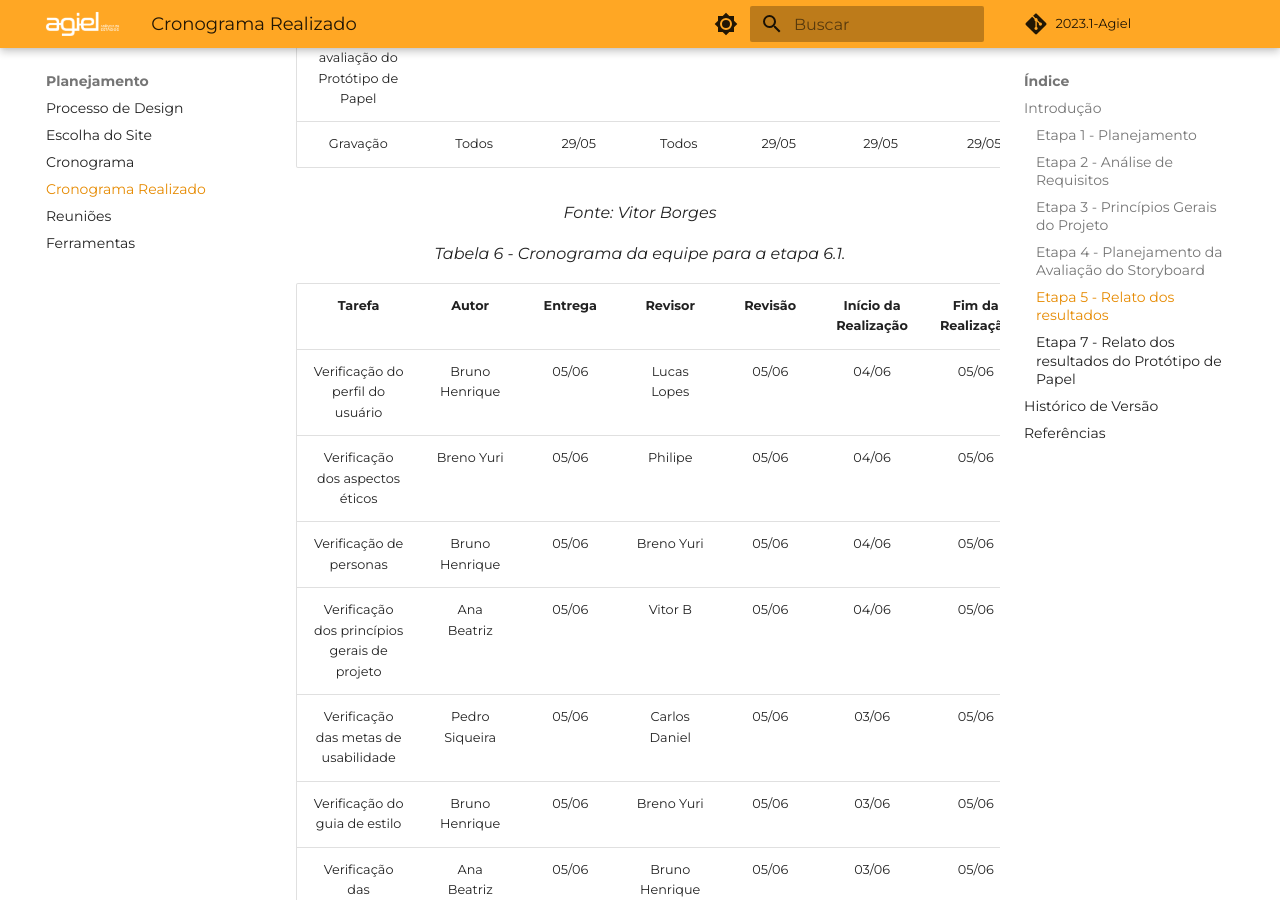
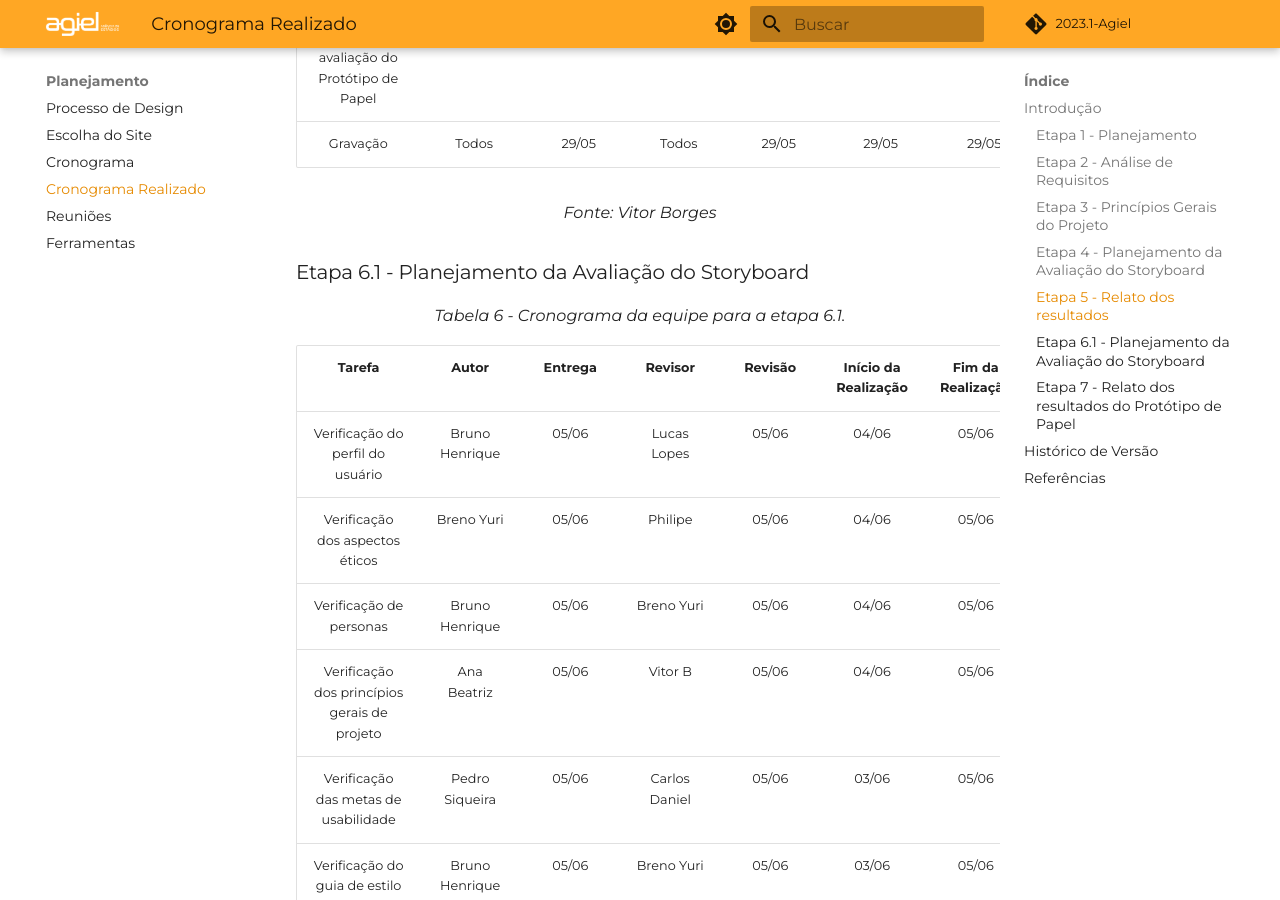
Before and after one commit to Interacao-Humano-Computador/2023.1-Agiel, an MkDocs documentation site: the page built from docs/planejamento/cronograma_realizado.md, in a window 1280 px wide and 900 px high, scrolled down 4144 px. Built offline with MkDocs 1.6.1 and Material for MkDocs 9.7.7, drawn with Linux system fonts in a browser that asks for light colours; some web fonts are replaced; comment, search, counter and statistics services are not loaded.

Commit message:
docs: adicionado título da etapa 6.1

```diff
--- a/docs/planejamento/cronograma_realizado.md
+++ b/docs/planejamento/cronograma_realizado.md
@@ -82,6 +82,8 @@ O cronograma realizado é um documento que descreve as atividades que foram exec
 
 <figcaption align="center">Fonte: Vitor Borges</figcaption>
 
+### Etapa 6.1 - Planejamento da Avaliação do Storyboard
+
 <figcaption align="center">Tabela 6 - Cronograma da equipe para a etapa 6.1.</figcaption>
 
 |                                        Tarefa                                        |     Autor      | Entrega |    Revisor     | Revisão | Início da Realização | Fim da Realização |
```
